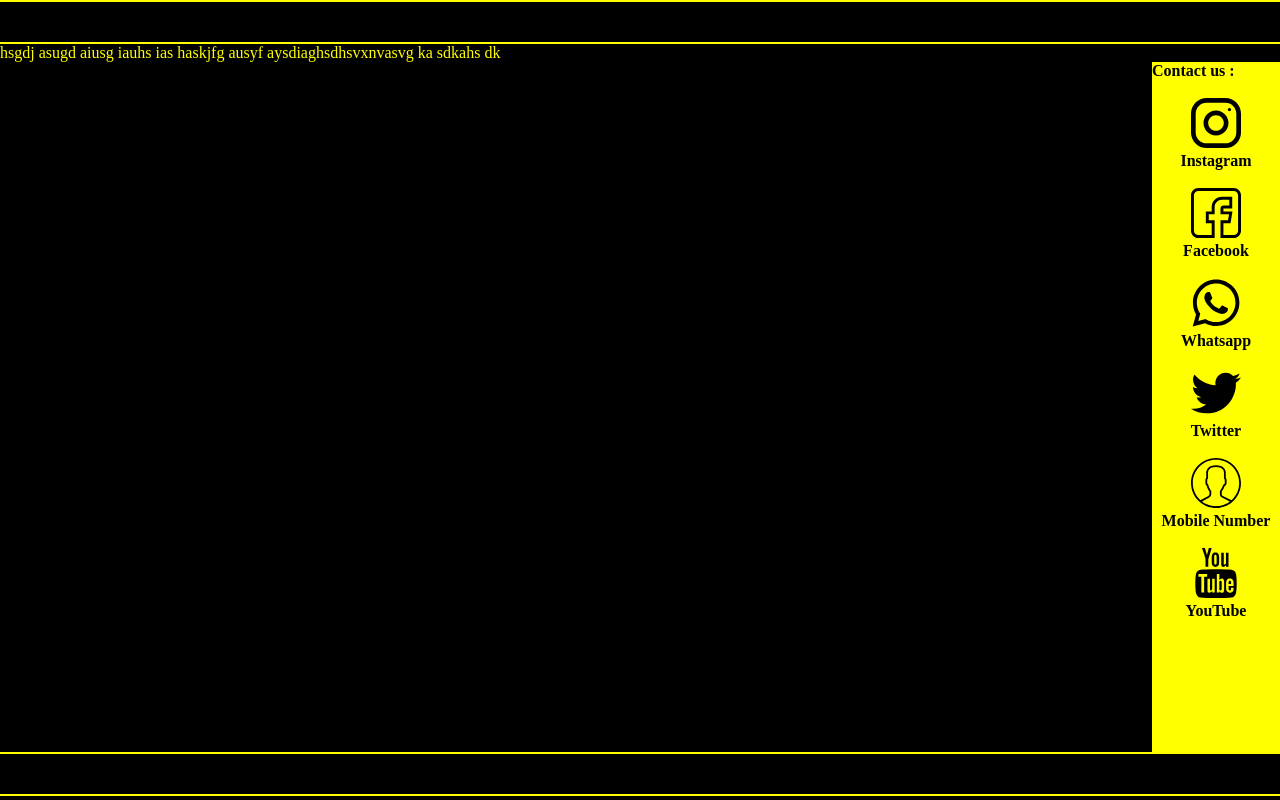
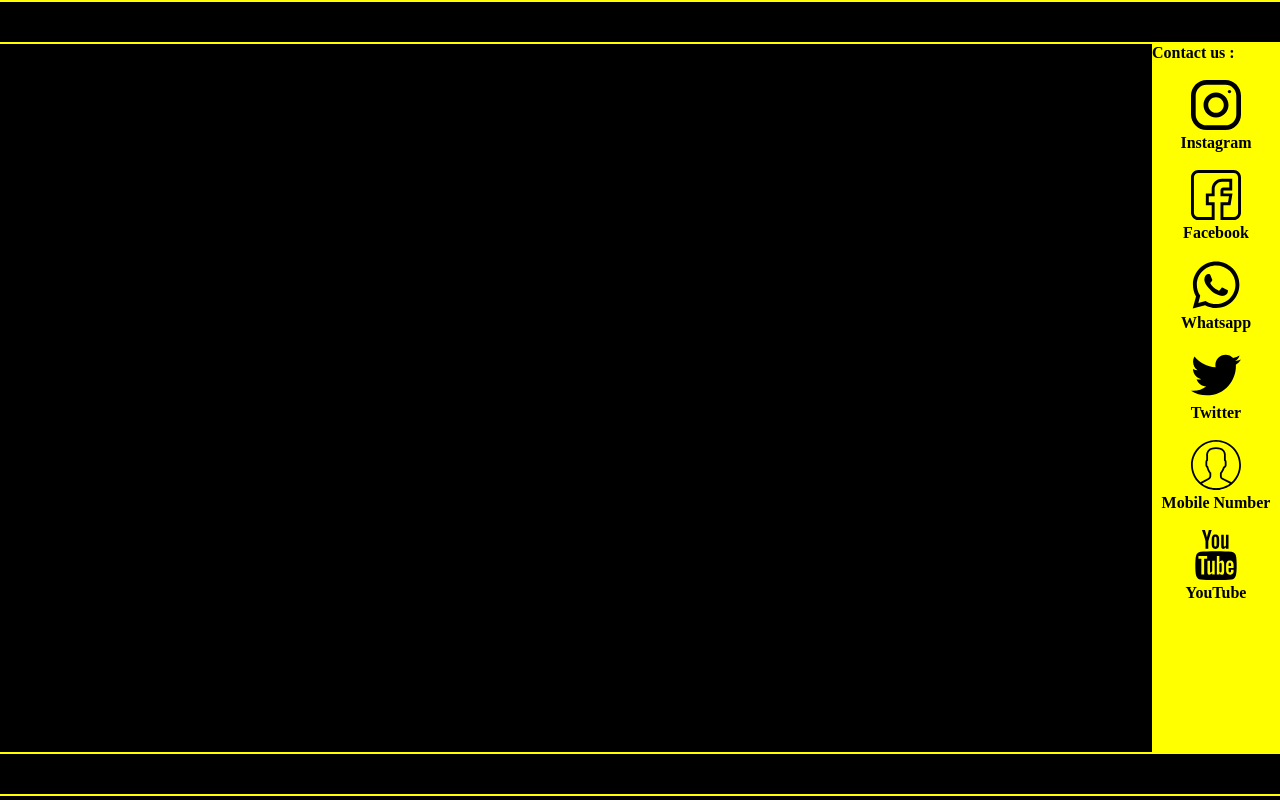
Before and after one commit to ProgrammersWorldWords/weeeeb, a plain HTML site: page Index.html in a window 1280 px wide. Drawn offline with Linux system fonts and the light colour scheme.

Commit message:
Update Index.html

```diff
--- a/Index.html
+++ b/Index.html
@@ -31,7 +31,6 @@
         <hr size="2vh" color="yellow"/>
 
         <div style="display:;justify-content:;width:100vw;height:88.5vh;">
-            <span style="color:yellow;"> hsgdj asugd aiusg iauhs ias haskjfg ausyf aysdiaghsdhsvxnvasvg ka sdkahs dk</span>
             <!-- <div style="width:90vw;height:88.5vh;background-color:green;"></div> -->
                 <div  style="width:10vw;height:88.5vh;background-color:yellow;margin-left:90vw;">
                     <strong>Contact us :<br><br></strong>
```
